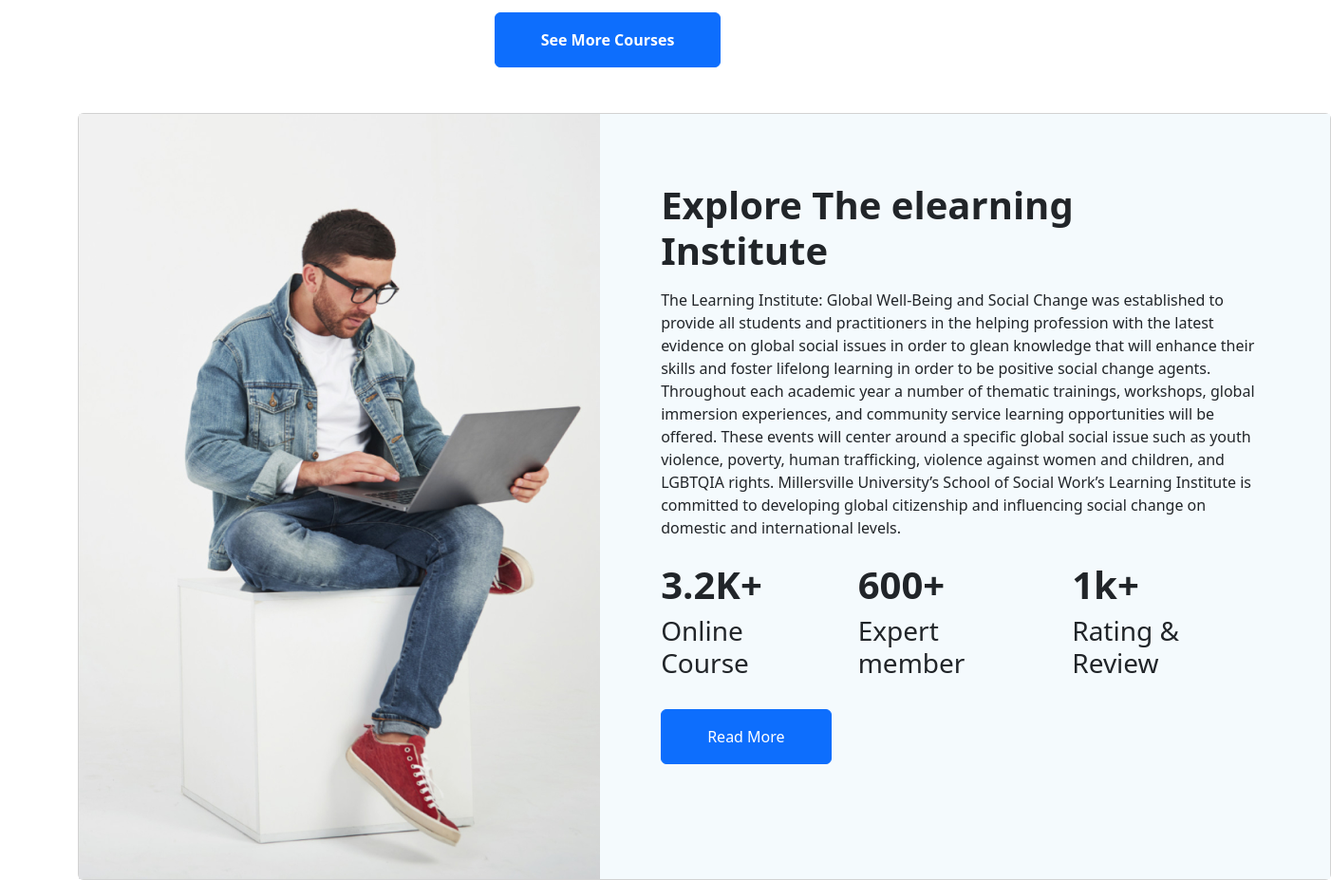
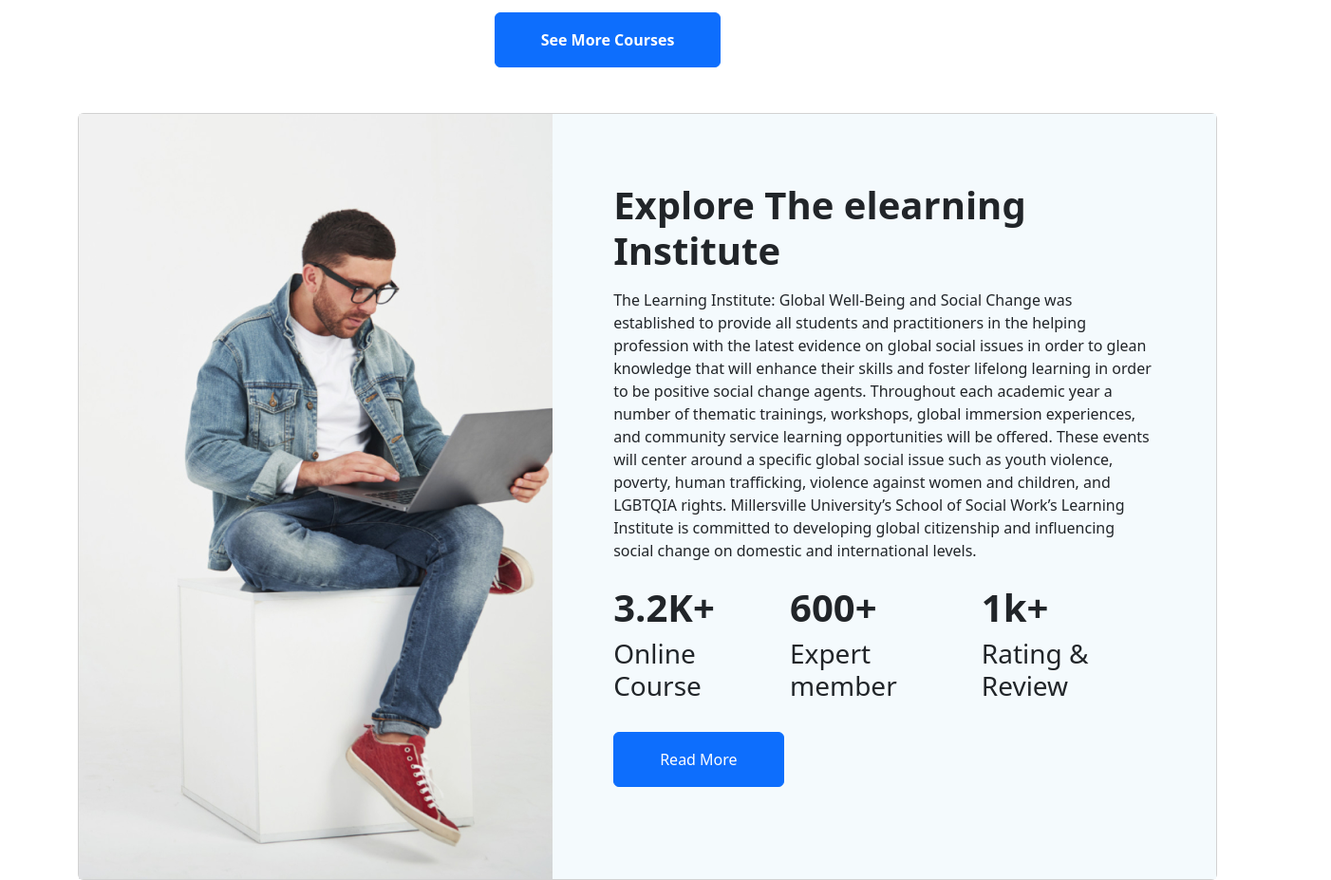
Before and after one commit to chykasib/E-Learning-Website, a plain HTML site: page index.html in a window 1280 px wide. Shown: the part 1885-2812 px from the top of the page at 95% size, 1402 px wide, since content can reach past the window. Drawn offline with nearby package versions, Linux system fonts and the light colour scheme.

Commit message:
sizing-working-part

```diff
--- a/index.html
+++ b/index.html
@@ -165,7 +165,7 @@
                     </div>
                 </div>
             </div>
-            <div class="row">
+            <div class="row ">
                 <div class="col-6">
                     <div class="card mb-3" style="max-width: 540px;">
                         <div class="row g-0">
@@ -248,12 +248,12 @@
         <!---------------- another one working part
             ----------------------------- -->
         <section class="my-5" id="Deals">
-            <div class="card mb-3 rounded" style="Width:1320px;">
+            <div class="card mb-3 rounded" style="Width:1200px;">
                 <div class="row g-0">
-                    <div class="col-md-5">
+                    <div class="col-5">
                         <img src="images/working.png" class="Width: 600px; Height :806px;" alt="...">
                     </div>
-                    <div class="col-md-7 E-Learning-Website-bg-new">
+                    <div class="col-7 E-Learning-Website-bg-new">
                         <div class="card-body my-5 mx-5">
                             <h1 class="card-title fw-bolder py-2">Explore The elearning <br> Institute</h1>
                             <p class="card-text">The Learning Institute: Global Well-Being and Social Change was
```
